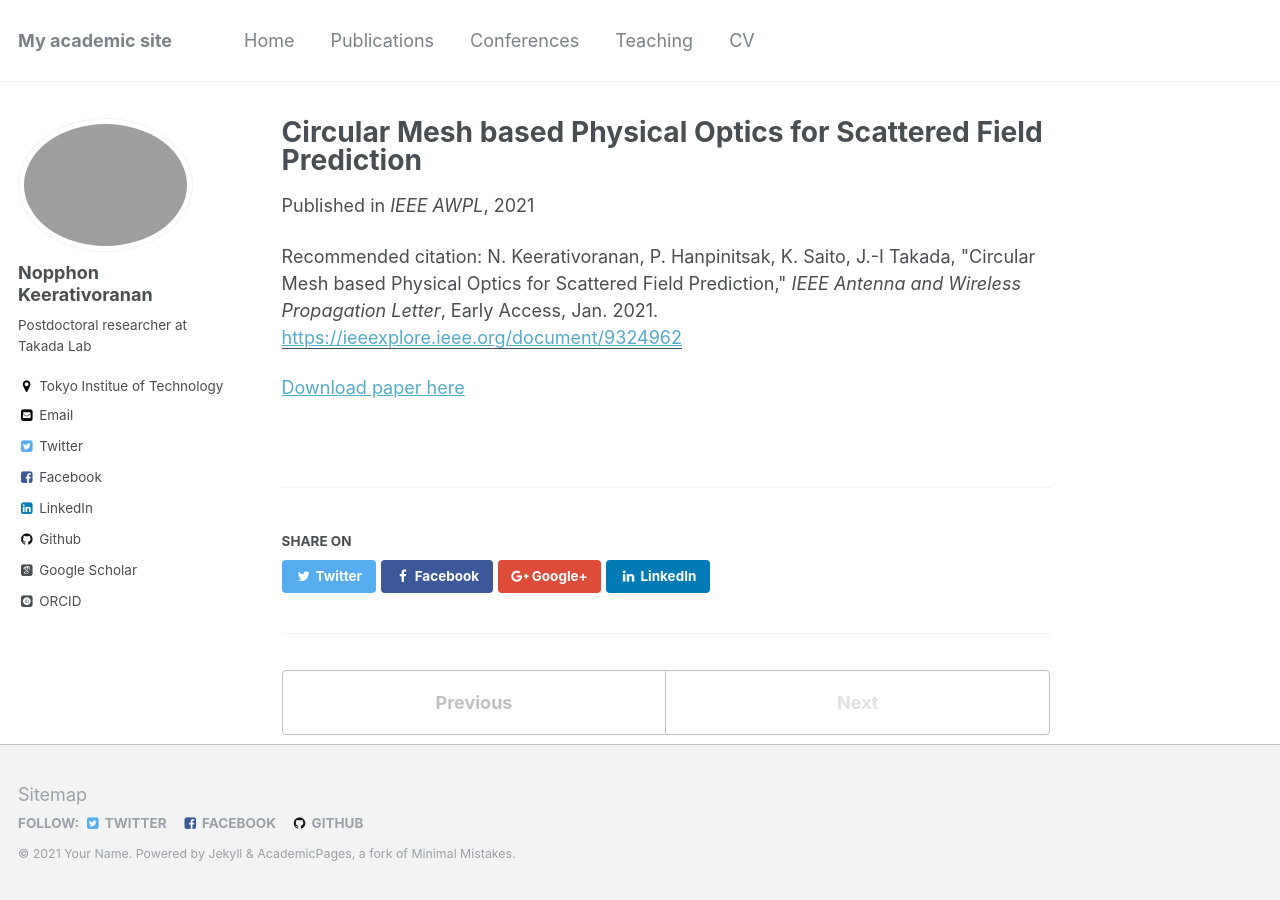
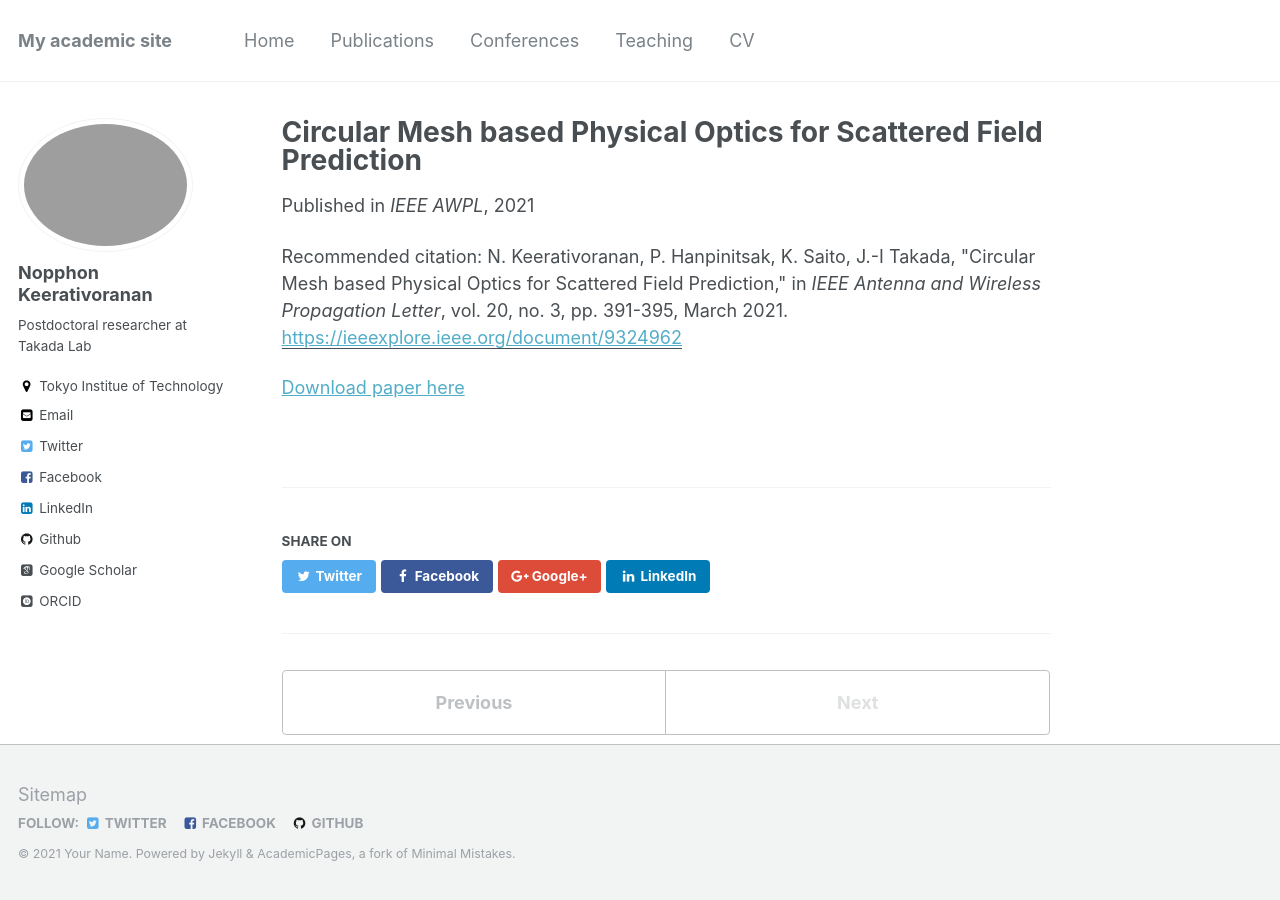
Before and after one commit to KeNopphon/KeNopphon.github.io, a Jekyll site: the page built from _publications/paper-number-9.md, in a window 1280 px wide. Built offline with Jekyll 4.4.1, drawn with Linux system fonts in a browser that asks for light colours; some web fonts are replaced.

Commit message:
Update paper-number-9.md

```diff
--- a/_publications/paper-number-9.md
+++ b/_publications/paper-number-9.md
@@ -6,7 +6,7 @@ excerpt: '1st author'
 date: 2021-01-14
 venue: 'IEEE AWPL'
 paperurl: 'https://ieeexplore.ieee.org/document/9324962'
-citation: 'N. Keerativoranan, P. Hanpinitsak, K. Saito, J.-I Takada, "Circular Mesh based Physical Optics for Scattered Field Prediction," <i>IEEE Antenna and Wireless Propagation Letter</i>, Early Access, Jan. 2021.'
+citation: 'N. Keerativoranan, P. Hanpinitsak, K. Saito, J.-I Takada, "Circular Mesh based Physical Optics for Scattered Field Prediction," in <i>IEEE Antenna and Wireless Propagation Letter</i>, vol. 20, no. 3, pp. 391-395, March 2021.'
 ---
 
 [Download paper here](https://ieeexplore.ieee.org/document/9324962)
```
